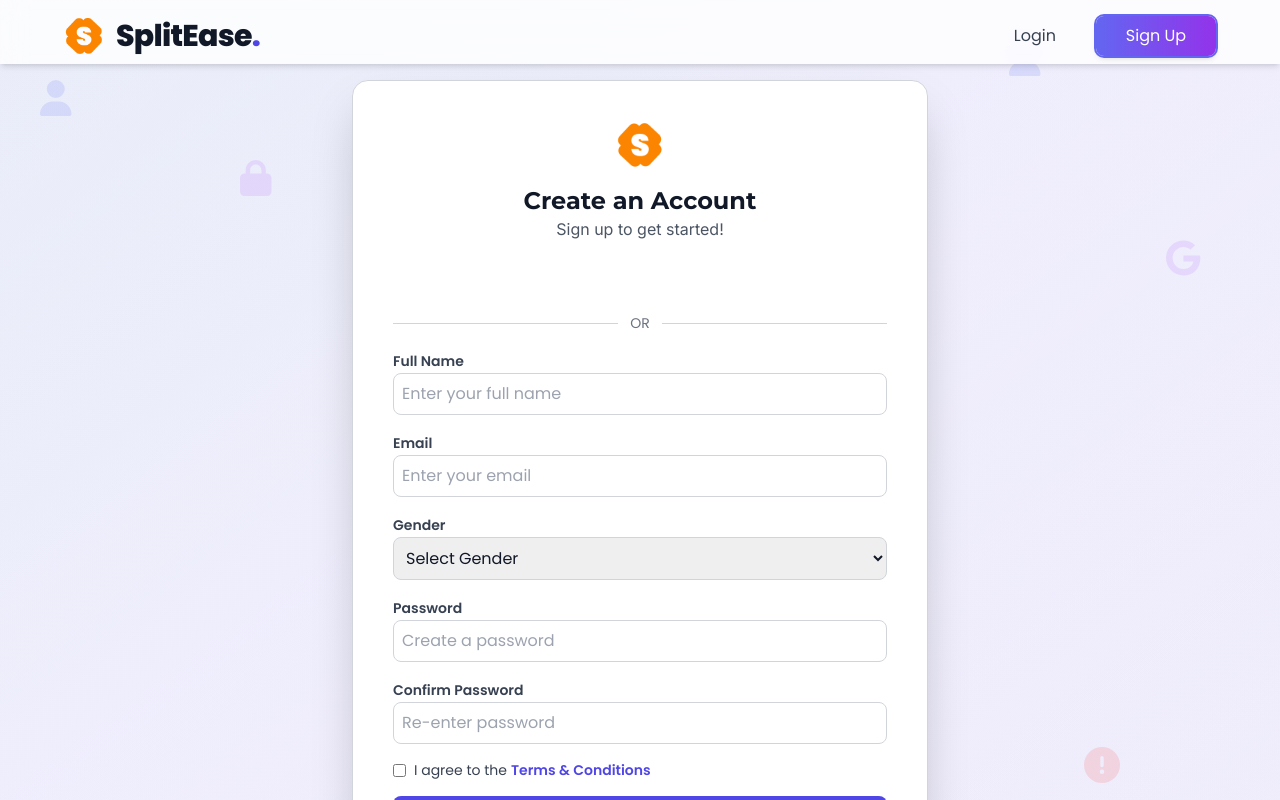
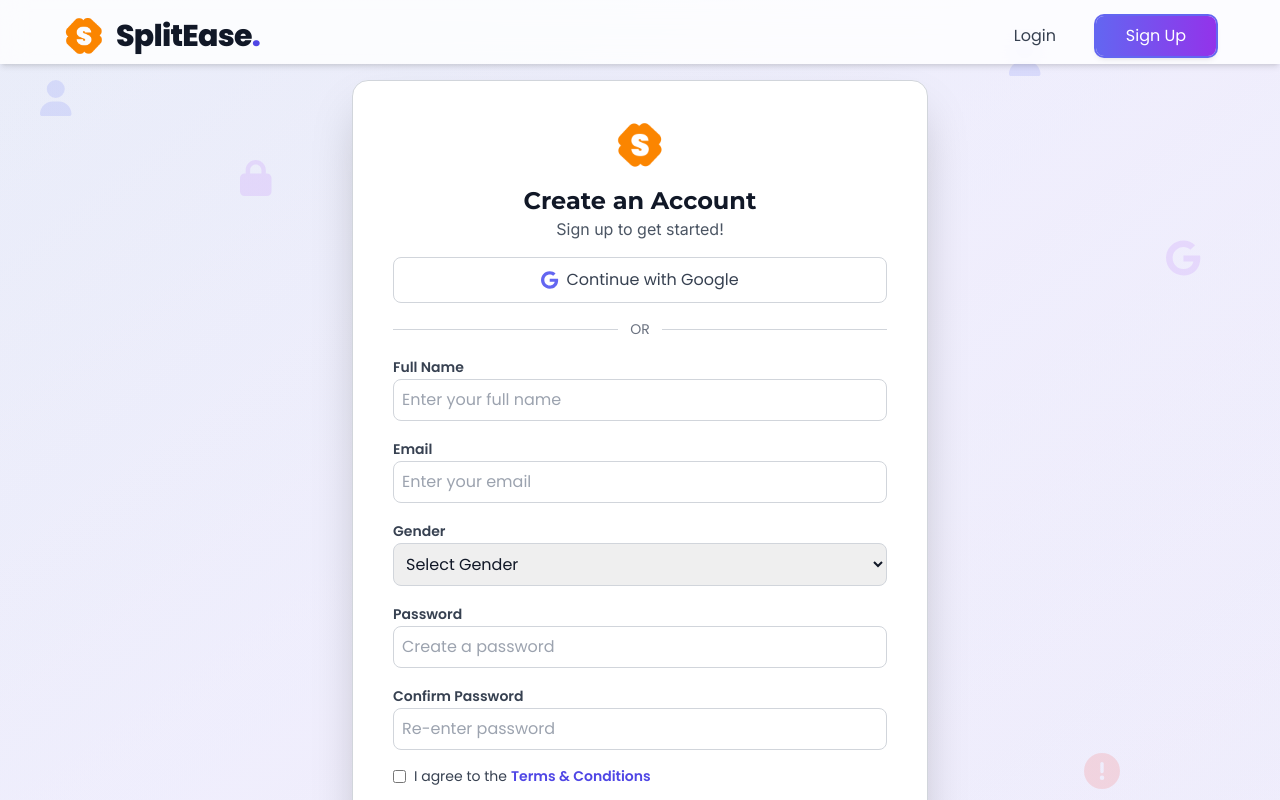
Before and after one commit to CodeTirtho97/SplitEase_frontend, a Next.js app: page /signup in a window 1280 px wide. Shown: the top 800 px of the page. Built offline with nearby package versions, Linux system fonts and the light colour scheme; no server answers.

Commit message:
Signup Fix 1

```diff
--- a/app/login/page.tsx
+++ b/app/login/page.tsx
@@ -458,9 +458,9 @@ export default function LoginPage() {
         {/* Google Sign-In with OAuth Provider (Client-side only) */}
         <div className="flex justify-center">
           {typeof window !== "undefined" && (
-            <GoogleOAuthProvider
-              clientId={process.env.NEXT_PUBLIC_GOOGLE_CLIENT_ID || ""}
-            >
+            // <GoogleOAuthProvider
+            //   clientId={process.env.NEXT_PUBLIC_GOOGLE_CLIENT_ID || ""}
+            // >
             <button
               onClick={handleGoogleLogin}
               className="w-full flex items-center justify-center gap-2 bg-white border border-gray-300 rounded-lg p-2.5 text-gray-700 font-medium hover:bg-gray-500 hover:text-white transition-all"
@@ -471,7 +471,7 @@ export default function LoginPage() {
               />
               Continue with Google
             </button>
-            </GoogleOAuthProvider>
+            // </GoogleOAuthProvider>
           )}
         </div>
 
--- a/app/signup/page.tsx
+++ b/app/signup/page.tsx
@@ -18,19 +18,19 @@ import Cookies from "js-cookie"; // Using cookies instead of localStorage
 import { handleGoogleCallback } from "@/utils/api/auth"; // Import API-based Google callback
 
 // Dynamically import Google OAuth components
-const GoogleLoginComponent = dynamic(
-  () => import("@react-oauth/google").then((mod) => mod.GoogleLogin),
-  { ssr: false }
-);
-const GoogleOAuthProvider = dynamic(
-  () => import("@react-oauth/google").then((mod) => mod.GoogleOAuthProvider),
-  { ssr: false }
-);
+// const GoogleLoginComponent = dynamic(
+//   () => import("@react-oauth/google").then((mod) => mod.GoogleLogin),
+//   { ssr: false }
+// );
+// const GoogleOAuthProvider = dynamic(
+//   () => import("@react-oauth/google").then((mod) => mod.GoogleOAuthProvider),
+//   { ssr: false }
+// );
 
 const Signup = () => {
   const router = useRouter();
   const pathname = usePathname();
-  const { setUser, setToken, user, loading, error } =
+  const { setUser, setToken, user, token, loading, error } =
     useContext(AuthContext) || {}; // Include loading and error
   const [fullName, setFullName] = useState("");
   const [email, setEmail] = useState("");
@@ -55,6 +55,12 @@ const Signup = () => {
     /^(?=.*[A-Z])(?=.*[a-z])(?=.*\d)(?=.*[@$!%*?&])[A-Za-z\d@$!%*?&]{8,}$/.test(
       password
     );
+
+  useEffect(() => {
+    if (user && token) {
+      router.push("/dashboard");
+    }
+  }, [user, token, router]);
 
   // Handle Submit (Server-safe)
   const handleSubmit = async (e: React.FormEvent) => {
@@ -415,7 +421,7 @@ const Signup = () => {
         </p>
 
         {/* Google Sign-In with OAuth Provider (Client-side only) */}
-        <div className="flex justify-center">
+        {/* <div className="flex justify-center">
           {typeof window !== "undefined" && (
             <GoogleOAuthProvider
               clientId={process.env.NEXT_PUBLIC_GOOGLE_CLIENT_ID || ""}
@@ -427,6 +433,27 @@ const Signup = () => {
               />
             </GoogleOAuthProvider>
           )}
+        </div> */}
+
+        {/* Google Sign-In Button */}
+        <div className="flex justify-center">
+          <div className="w-full">
+            <button
+              onClick={() => {
+                if (typeof window !== "undefined") {
+                  window.location.href = `${process.env.NEXT_PUBLIC_API_URL}/api/auth/google/login`;
+                }
+              }}
+              className="w-full flex items-center justify-center gap-2 bg-white border border-gray-300 rounded-lg p-2.5 text-gray-700 font-medium hover:bg-gray-500 hover:text-white transition-all"
+              disabled={loading}
+            >
+              <FontAwesomeIcon
+                icon={faGoogle}
+                className="text-indigo-500 text-lg"
+              />
+              Continue with Google
+            </button>
+          </div>
         </div>
 
         {/* OR Separator */}
```
Lines whose indentation alone changed are shown as unchanged.
